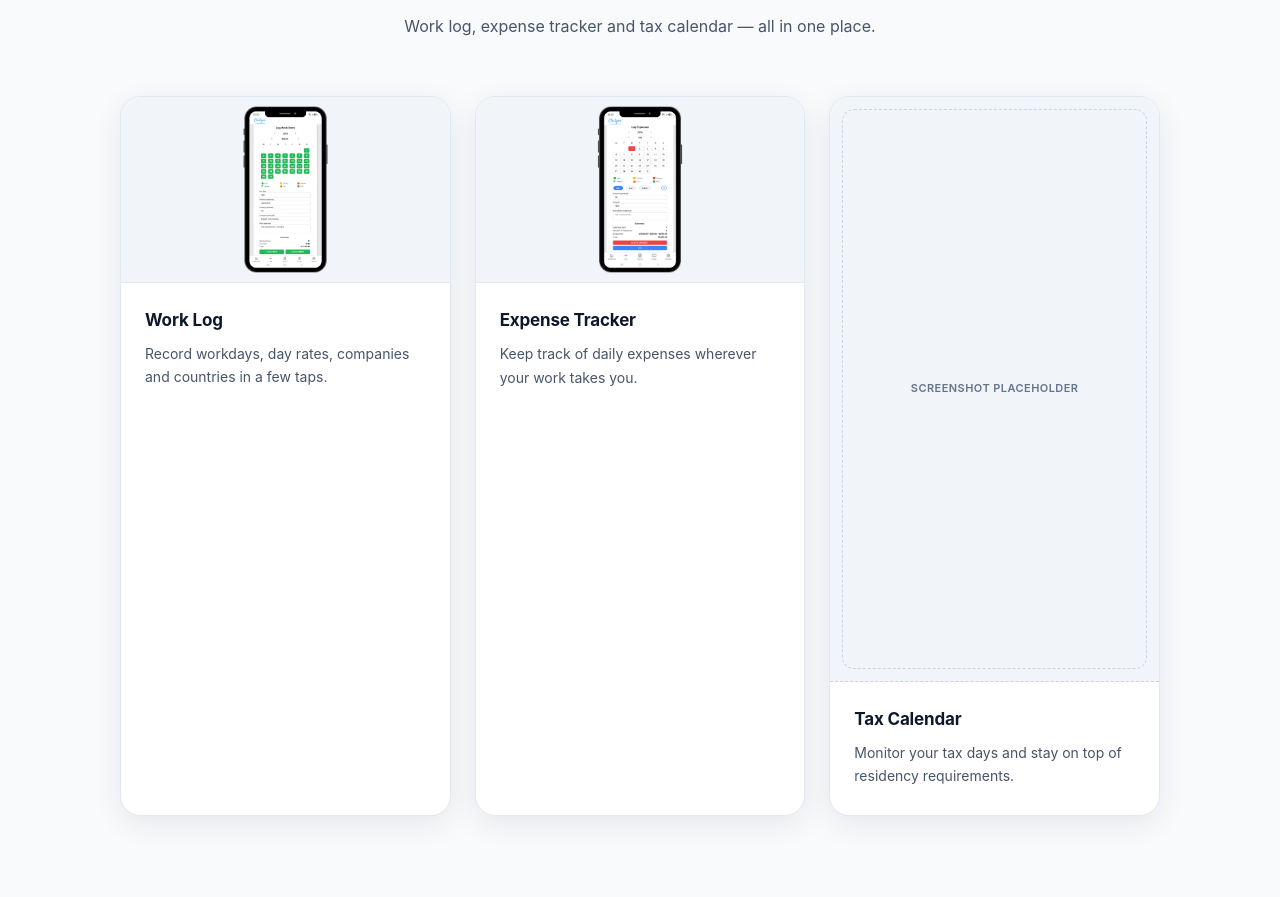
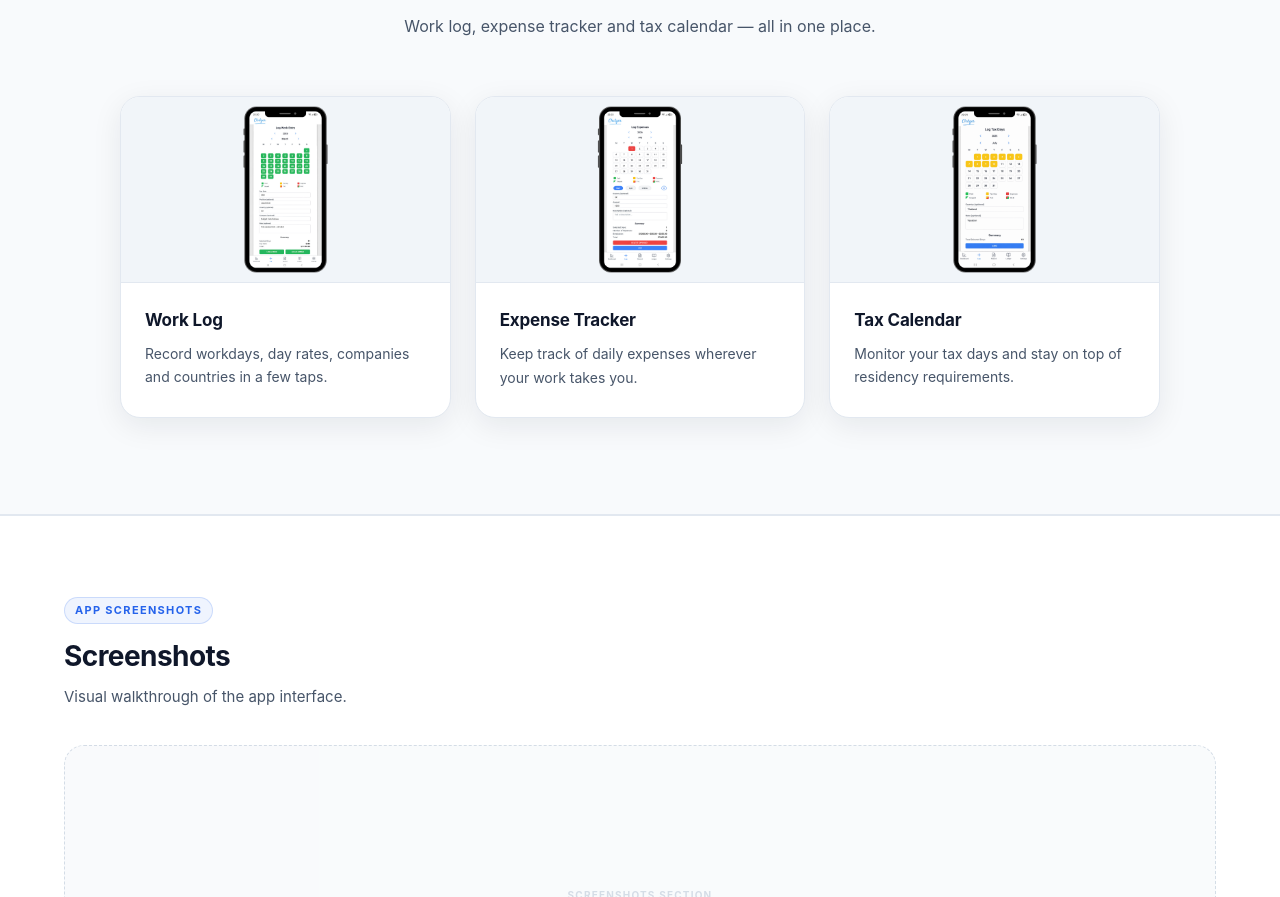
Before and after one commit to nowayjosay/cledger-website, a website: page features.html in a window 1280 px wide. Shown: the part 905-1802 px from the top of the page. Drawn offline with Linux system fonts and the light colour scheme.

Commit message:
Update Tax Calendar with screenshots

```diff
--- a/features.html
+++ b/features.html
@@ -217,8 +217,12 @@
           </div>
 
           <div class="feat-daily-card">
-            <div class="feat-daily-placeholder">
-              <span class="feat-daily-placeholder-label">Screenshot Placeholder</span>
+            <div class="feat-daily-screenshot">
+              <img
+                src="public/Portrait_Page_Orientation_20260715_225019_0002.png"
+                alt="Tax Calendar screen showing days counted toward tax residency requirements"
+                class="feat-daily-screenshot-img"
+              >
             </div>
             <div class="feat-daily-card-body">
               <h3 class="feat-daily-card-title">Tax Calendar</h3>
```
